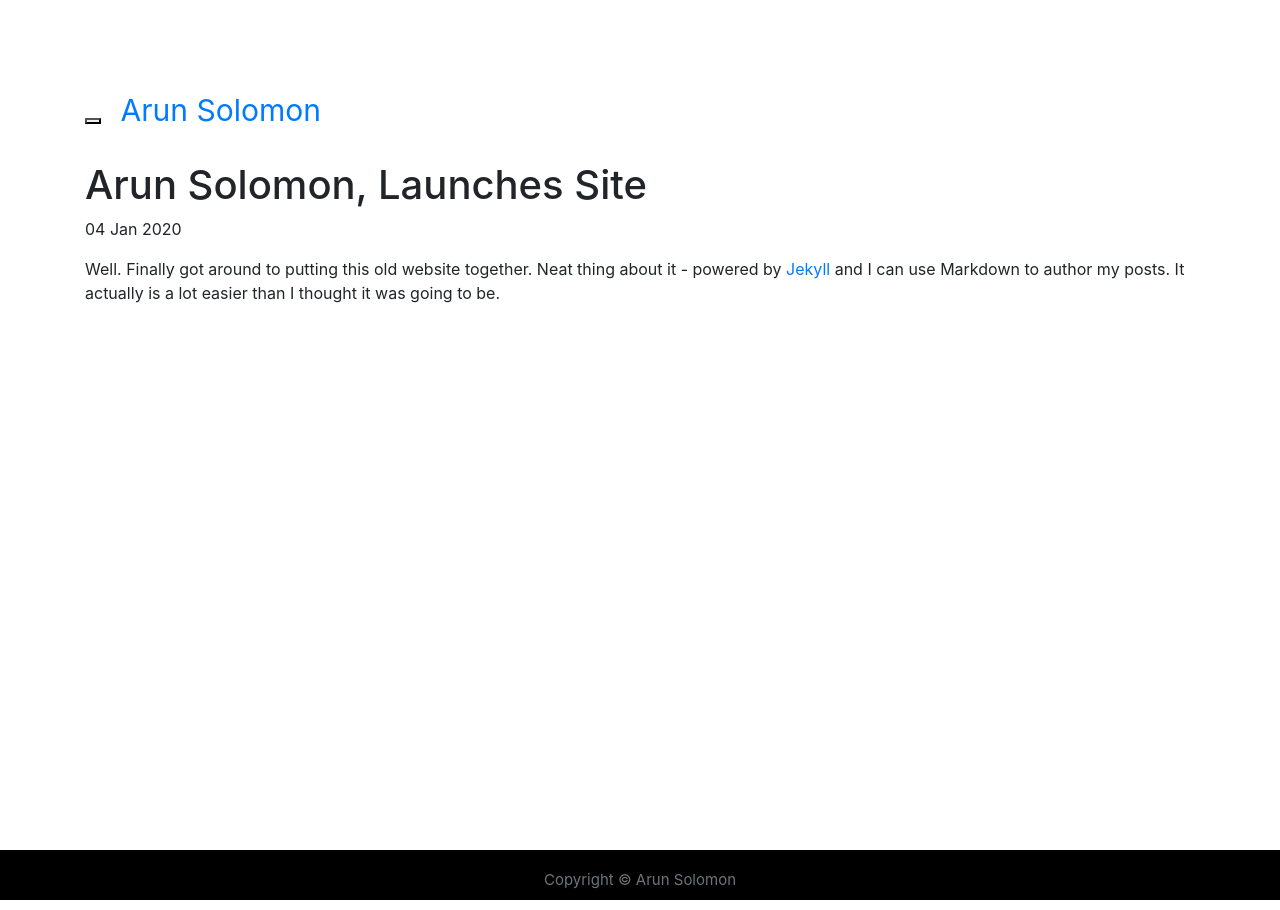
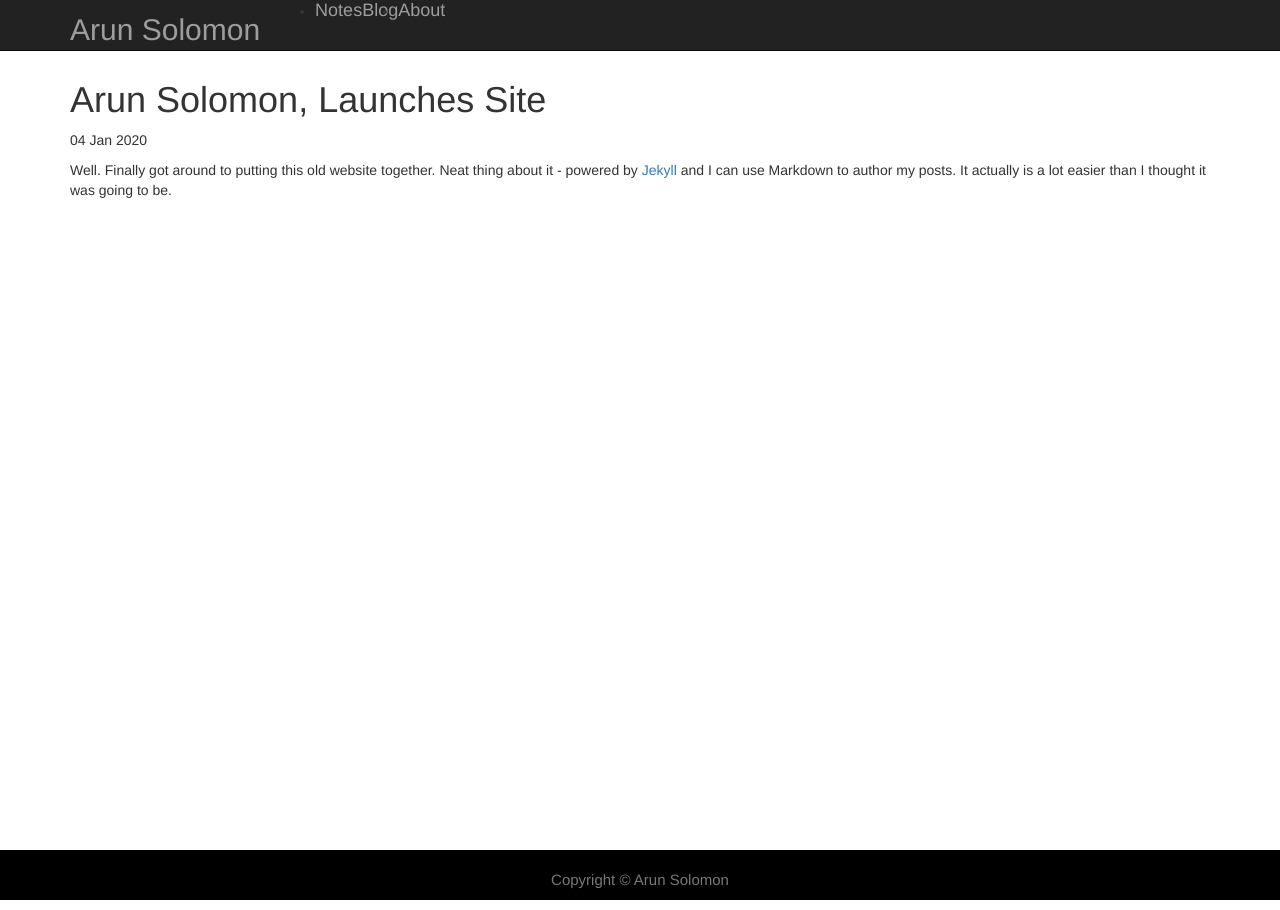
Before and after one commit to ArunSolomon/arunsolomon.github.io, a Jekyll site: the page built from _posts/2020-01-04-arun-solomon-site-launched.md, in a window 1280 px wide. Built offline with Jekyll 4.4.1, drawn with Linux system fonts in a browser that asks for light colours.

Commit message:
Update default.html

```diff
--- a/_layouts/default.html
+++ b/_layouts/default.html
@@ -3,7 +3,7 @@
   <head>
 	<title>{{ page.title }}</title>
 	<!-- link to main stylesheet -->
-	<link rel="stylesheet" href="https://maxcdn.bootstrapcdn.com/bootstrap/4.4.1/css/bootstrap.min.css">
+	<link rel="stylesheet" href="https://maxcdn.bootstrapcdn.com/bootstrap/3.3.7/css/bootstrap.min.css">
 	<link rel="stylesheet" type="text/css" href="/css/main.css">
   </head>
 <body>
@@ -52,7 +52,7 @@
     </div>
 </footer>
  <script src="https://ajax.googleapis.com/ajax/libs/jquery/3.4.1/jquery.min.js"></script>
- <script src="https://maxcdn.bootstrapcdn.com/bootstrap/4.4.1/js/bootstrap.min.js"></script>
+ <script src="https://maxcdn.bootstrapcdn.com/bootstrap/3.3.7/js/bootstrap.min.js"></script>
  <script>
 	$(window).scroll(function() {
 	  if ($(document).scrollTop() > 50) {
```
